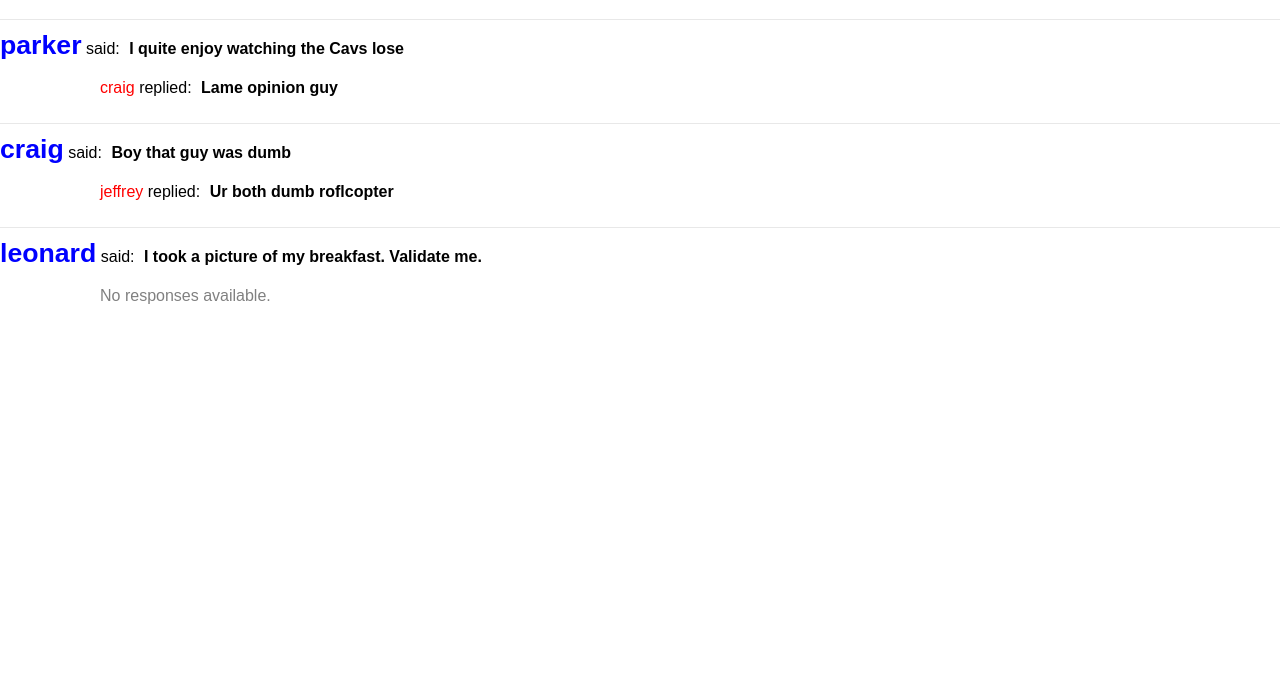
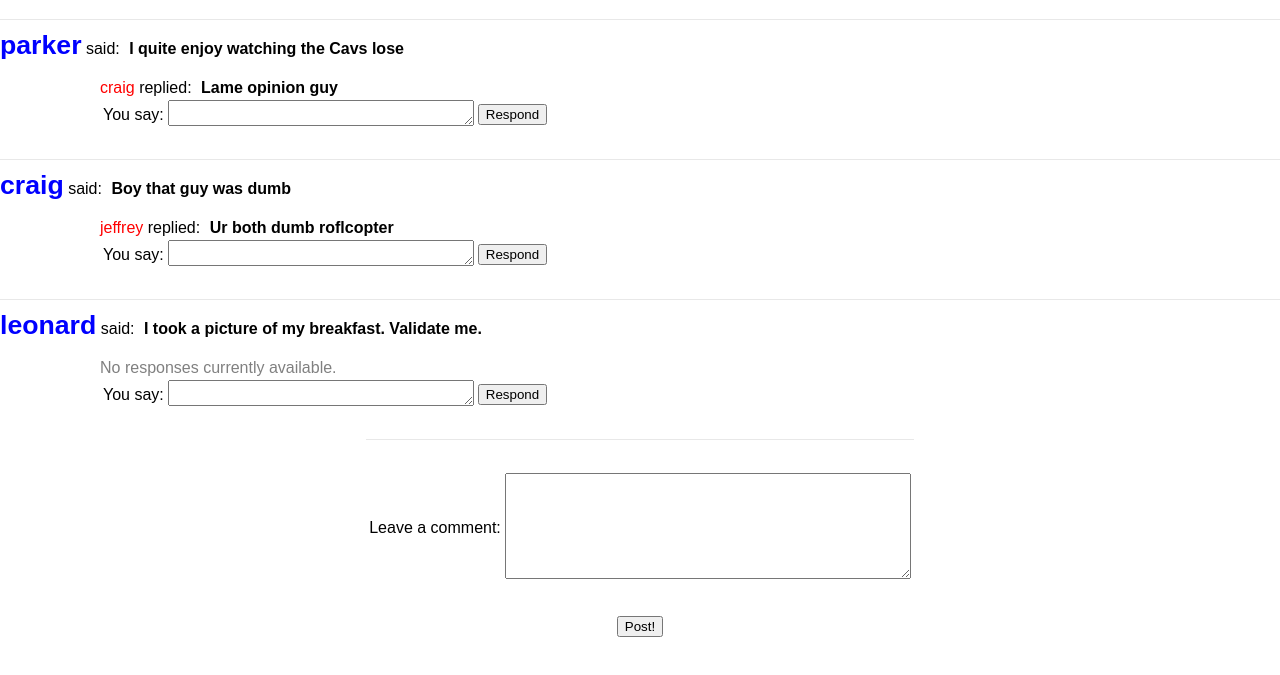
Before and after one commit to aaustinparker/reddit, a React app: page /posts in a window 1280 px wide. Shown: the part 61-736 px from the top of the page. Built offline with nearby package versions, Linux system fonts and the light colour scheme; sample sign-in values are in the browser's storage.

Commit message:
Add support for Posts

```diff
--- a/src/style/index.css
+++ b/src/style/index.css
@@ -38,3 +38,26 @@ body {
   color: gray;
   margin-left: 100px;
 }
+
+.input {
+  font-size: 12pt;
+}
+
+#comment {
+  width: 400px;
+  height: 100px;
+}
+
+#response {
+  width: 300px;
+  height: 20px;
+}
+
+#comment_table {
+  border-top: 1px solid #e8e8e8;
+  padding: 30px 0;
+}
+
+#response_form {
+  margin-left: 100px;
+}
--- a/src/views/Main.js
+++ b/src/views/Main.js
@@ -11,37 +11,48 @@ import { App } from './App';
 import { Signup } from './Signup';
 import { Posts } from './Posts';
 
+let _  = require('underscore');
 
 export class Main extends React.Component {
 
   constructor(props) {
-        super(props);
-        this.state = {
-          user_id: 6,
-          users: [
+        let users = [
           {id: 1, username: "parker", password: "password" },
           {id: 2, username: "craig", password: "password" },
           {id: 3, username: "jeffrey", password: "password" },
           {id: 4, username: "leonard", password: "password" },
           {id: 5, username: "johnny", password: "password" }
-          ],
-          microposts: [
-            {id: 1, user_id: 1, content: "I quite enjoy watching the Cavs lose",
+        ];
+
+        let microposts = [
+          {post_id: 1, user_id: 1, content: "I quite enjoy watching the Cavs lose",
             responses: [
               {user_id: 2, content: "Lame opinion guy"}
             ]},
-            {id: 2, user_id: 2, content: "Boy that guy was dumb",
+          {post_id: 2, user_id: 2, content: "Boy that guy was dumb",
             responses: [
               {user_id: 3, content: "Ur both dumb roflcopter"}
             ]},
-            {id: 3, user_id: 4, content: "I took a picture of my breakfast. Validate me.",
+          {post_id: 3, user_id: 4, content: "I took a picture of my breakfast. Validate me.",
             responses:
               []
           }
-          ]
+        ];
+
+        super(props);
+        this.state = {
+          user_id: 6,
+          post_id: 4,
+          users: users,
+          microposts: microposts
       };
       this.test = this.test.bind(this);
       this.newUser = this.newUser.bind(this);
+      this.newPost = this.newPost.bind(this);
+      this.newComment = this.newComment.bind(this);
+
+      localStorage.setItem("users", JSON.stringify(users));
+      localStorage.setItem("microposts", JSON.stringify(microposts));
   }
 
 
@@ -58,9 +69,48 @@ export class Main extends React.Component {
       username: user.username,
       password: user.password
     });
+    localStorage.setItem("user_id", user_id.toString());
+    localStorage.setItem("users", JSON.stringify(temp));
     this.setState({
       user_id: user_id++,
       users: temp
+    })
+  }
+
+
+  newPost(content) {
+     let post_id = this.state.post_id;
+     let temp = this.state.microposts;
+     temp.push({
+       post_id: post_id,
+       user_id: parseInt(localStorage.getItem("user_id")),
+       content: content,
+       responses: []
+     });
+     localStorage.setItem("microposts", JSON.stringify(temp));
+     this.setState({
+       post_id: post_id++,
+       microposts: temp
+     })
+  }
+
+
+  newComment(post_id, content) {
+    let temp = [];
+    _.each(this.state.microposts, function(micropost) {
+      if (micropost.post_id !== post_id) {
+        temp.push(micropost);
+      } else {
+        micropost.responses.push({
+          user_id: parseInt(localStorage.getItem("user_id")),
+          content: content
+        });
+        temp.push(micropost);
+      }
+    });
+    localStorage.setItem("microposts", JSON.stringify(temp));
+    this.setState({
+      microposts: temp
     })
   }
 
@@ -71,7 +121,7 @@ export class Main extends React.Component {
         <div>
           <Route exact path="/" render={ (props) => (<App message="hello" test={() => this.test} />) } />
           <Route path="/signup" render={ (props) => (<Signup {...props} newUser={() => this.newUser} />) }/>
-          <Route path="/posts" render={ (props) => (<Posts {...props} users={this.state.users} microposts={this.state.microposts} />) }/>
+          <Route path="/posts" render={ (props) => (<Posts {...props} newPost={() => this.newPost} newComment={() => this.newComment} />) }/>
         </div>
       </Router>
     )
--- a/src/views/Posts.js
+++ b/src/views/Posts.js
@@ -3,15 +3,27 @@ import React from 'react';
 let _  = require('underscore');
 
 
-export const Posts = ({ users, microposts }) => {
+export const Posts = ({ newPost, newComment, history }) => {
+
+  if (!sessionStorage.getItem("user_id")) {
+    alert("Please log in before posting a comment.");
+    history.push('/signup');
+  }
+
+  let microposts = JSON.parse(localStorage.getItem("microposts"));
+  let users = JSON.parse(localStorage.getItem("users"));
+  console.log(users);
+  console.log(microposts);
 
   document.title = "Micropost Hub";
+
 
   function findPoster(poster_id) {
     return _.find(users, function(user) {
        return user.id === poster_id;
      });
   }
+
 
   function perPost(micropost) {
     let user = findPoster(micropost.user_id);
@@ -30,7 +42,7 @@ export const Posts = ({ users, microposts }) => {
       });
 
     } else {
-      responses = <li className="empty">No responses available.</li>;
+      responses = <li className="empty">No responses currently available.</li>;
     }
 
     return (
@@ -42,9 +54,39 @@ export const Posts = ({ users, microposts }) => {
           <div>&nbsp;</div>
         </li>
         {responses}
+        <li>
+          <form data-post_id={micropost.post_id} onSubmit={makeComment}>
+            <table id="response_form">
+              <tbody>
+                <tr>
+                  <td><label htmlFor="response">You say:  </label></td>
+                  <td><textarea className="input" id="response" name="response"/></td>
+                  <td><button type="submit">Respond</button></td>
+                </tr>
+              </tbody>
+            </table>
+          </form>
+        </li>
       </ul>
      );
   }
+
+
+  function makePost(event) {
+    event.preventDefault();
+    newPost()(document.getElementById("comment").value);
+    document.getElementById("comment").value = '';
+  }
+
+
+  function makeComment(event) {
+    event.preventDefault();
+    let post_id = event.target.dataset.post_id;
+    let content = document.getElementById("response").value;
+    newComment()(post_id, content);
+    document.getElementById("comment").value = '';
+  }
+
 
   let i = 0;
   let structure, elem;
@@ -60,6 +102,23 @@ export const Posts = ({ users, microposts }) => {
     <div>
       <h1 className="center">Recent Posts</h1>
       {structure}
+
+      <form onSubmit={makePost}>
+        <table id="comment_table" className="auto_margin">
+          <tbody>
+            <tr>
+              <td><label htmlFor="comment">Leave a comment: </label></td>
+              <td><textarea className="input" id="comment" name="comment"/></td>
+            </tr>
+          </tbody>
+        </table>
+
+        <div className="center">
+          <button type="submit">Post!</button>
+        </div>
+
+      </form>
+
     </div>
   )
 
--- a/src/views/Signup.js
+++ b/src/views/Signup.js
@@ -13,7 +13,7 @@ export const Signup = ({ history, newUser }) => {
         password: document.getElementById("password").value
       }
     );
-    history.push('/');
+    history.push('/posts');
   }
 
   return (
```
Lines whose indentation alone changed are shown as unchanged.
